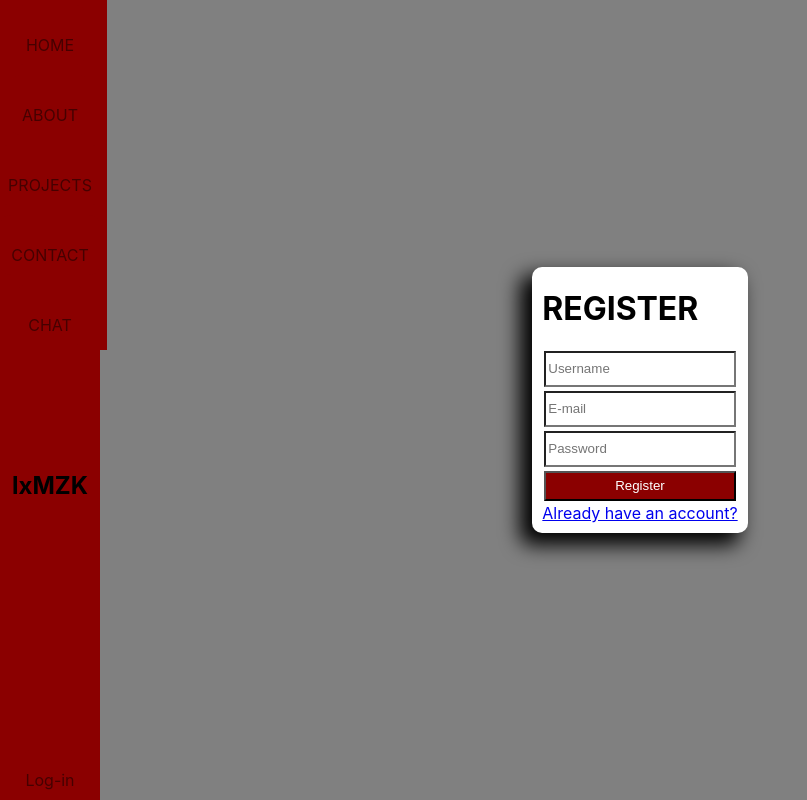
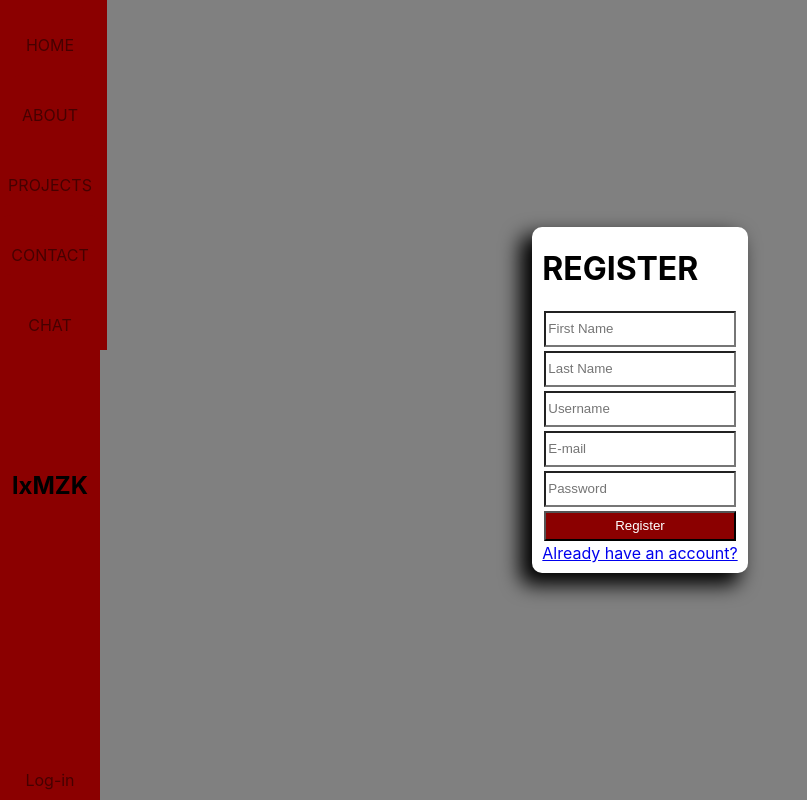
Before and after one commit to lxMZK/P3FSA, a React (Create React App) app in the folder frontend/: page /auth/register in a window 1280 px wide. Shown: the whole page, without its empty margins (0-807 px from the left). Built offline with nearby package versions, Linux system fonts and the light colour scheme.

Commit message:
user first/last name

```diff
--- a/frontend/src/components/Contact.js
+++ b/frontend/src/components/Contact.js
@@ -4,8 +4,9 @@ export default function Contact() {
   const handleSubmit = async (e) => {
     const form = document.getElementById('email');
     const formData = new FormData(form);
+    const object = {};
+
     e.preventDefault();
-    const object = {};
     formData.forEach((value, key) => {
       object[key] = value;
     });
--- a/frontend/src/components/Register.js
+++ b/frontend/src/components/Register.js
@@ -10,6 +10,8 @@ export default function Register() {
     username: '',
     email: '',
     password: '',
+    fname: '',
+    lname: '',
   });
 
   const handleChange = (e) => {
@@ -17,7 +19,7 @@ export default function Register() {
   };
 
   const handleSubmit = (e) => {
-    setError(null)
+    setError(null);
     e.preventDefault();
     if (inputs.username === '') {
       setError('Invalid Username');
@@ -45,6 +47,18 @@ export default function Register() {
         <h1>REGISTER</h1>
         {error && <p>{error}</p>}
         <form>
+          <input
+            id="fname"
+            name="fname"
+            placeholder="First Name"
+            onChange={handleChange}
+          />
+          <input
+            id="lname"
+            name="lname"
+            placeholder="Last Name"
+            onChange={handleChange}
+          />
           <input
             id="username"
             name="username"
```
Also changed, not shown: 1 other file (tests, documents, lock files or other folders).
